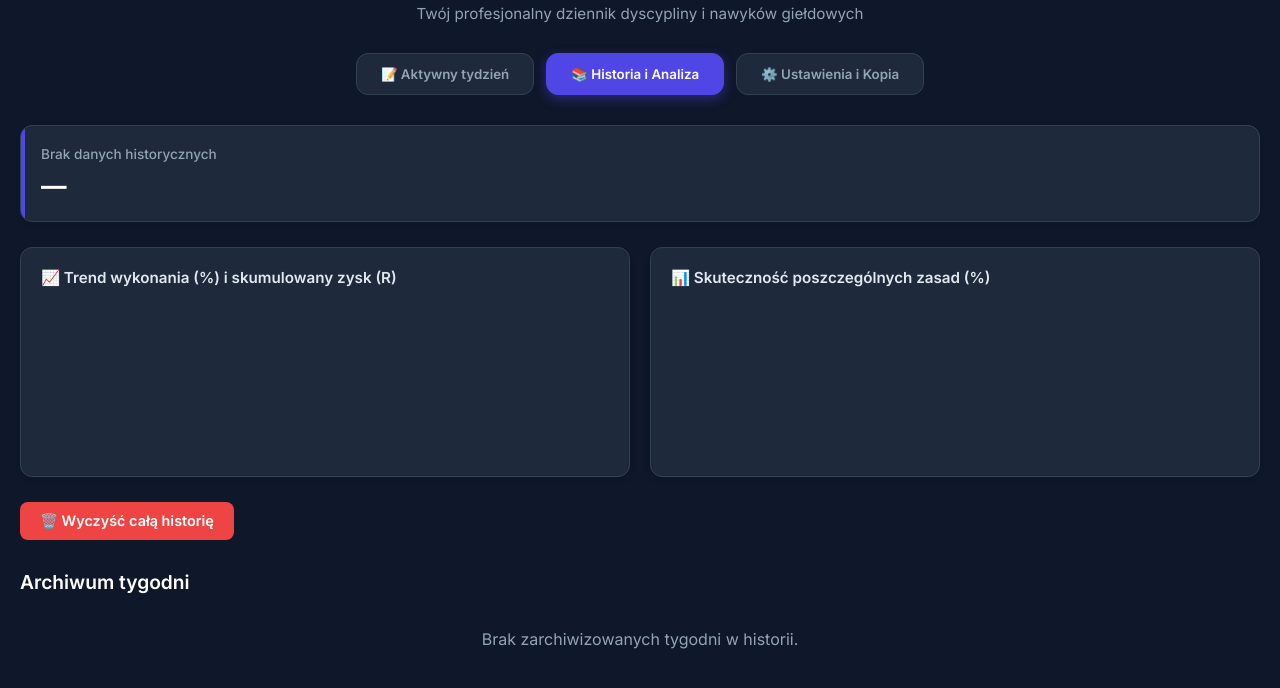
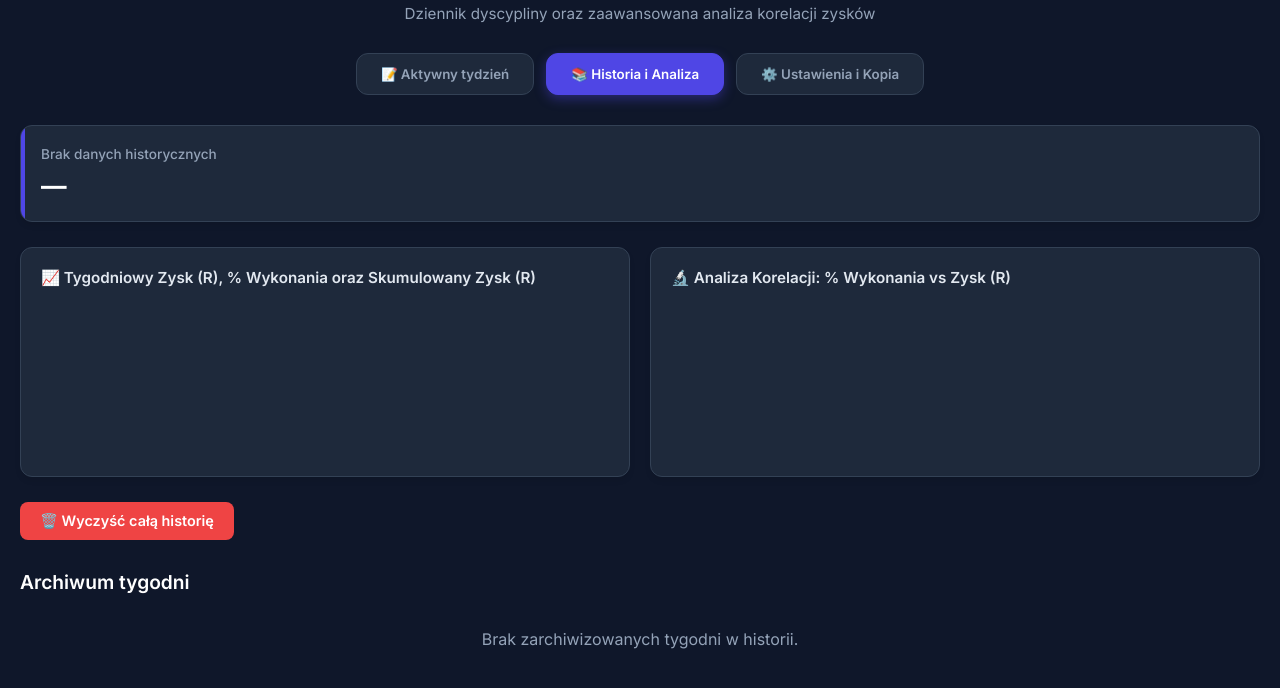
Before and after one commit to bejubej/trejding, a plain HTML site: page index.html in a window 1280 px wide. Both pictures are taken after a click on the button "📚 Historia i Analiza". Shown: the part 74-762 px from the top of the page. Drawn offline with nearby package versions, Linux system fonts and the light colour scheme.

Commit message:
Update HTML structure and content for dashboard

```diff
--- a/index.html
+++ b/index.html
@@ -3,7 +3,7 @@
 <head>
     <meta charset="UTF-8" />
     <meta name="viewport" content="width=device-width, initial-scale=1.0" />
-  <title>Scorecard Trading - Professional Dashboard</title>
+    <title>Scorecard Trading - Advanced Analytics</title>
 
     <!-- Chart.js -->
     <script src="https://cdn.jsdelivr.net/npm/chart.js"></script>
@@ -19,7 +19,7 @@
 <div class="app-container">
     <header class="app-header">
         <h1>📊 Scorecard Trading Dashboard</h1>
-    <p class="subtitle">Twój profesjonalny dziennik dyscypliny i nawyków giełdowych</p>
+        <p class="subtitle">Dziennik dyscypliny oraz zaawansowana analiza korelacji zysków</p>
     </header>
 
     <!-- Navigation Tabs -->
@@ -47,12 +47,12 @@
 
         <div class="charts-grid">
             <div class="chart-box">
-        <div class="chart-title">📈 Trend wykonania (%) i skumulowany zysk (R)</div>
+                <div class="chart-title">📈 Tygodniowy Zysk (R), % Wykonania oraz Skumulowany Zysk (R)</div>
                 <canvas data-chart="trend"></canvas>
             </div>
             <div class="chart-box">
-        <div class="chart-title">📊 Skuteczność poszczególnych zasad (%)</div>
-        <canvas data-chart="categories"></canvas>
+                <div class="chart-title">🔬 Analiza Korelacji: % Wykonania vs Zysk (R)</div>
+                <canvas data-chart="correlation"></canvas>
             </div>
         </div>
 
```
Lines whose indentation alone changed are shown as unchanged.
